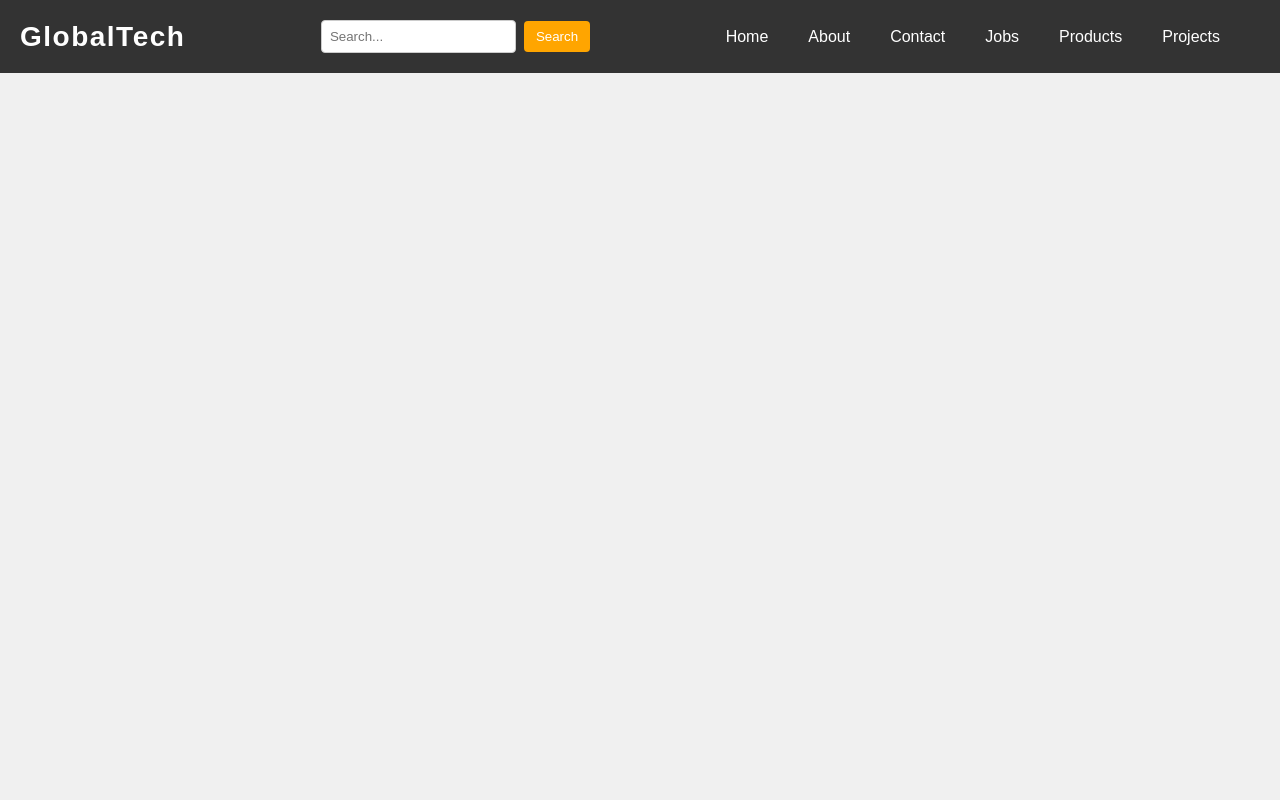
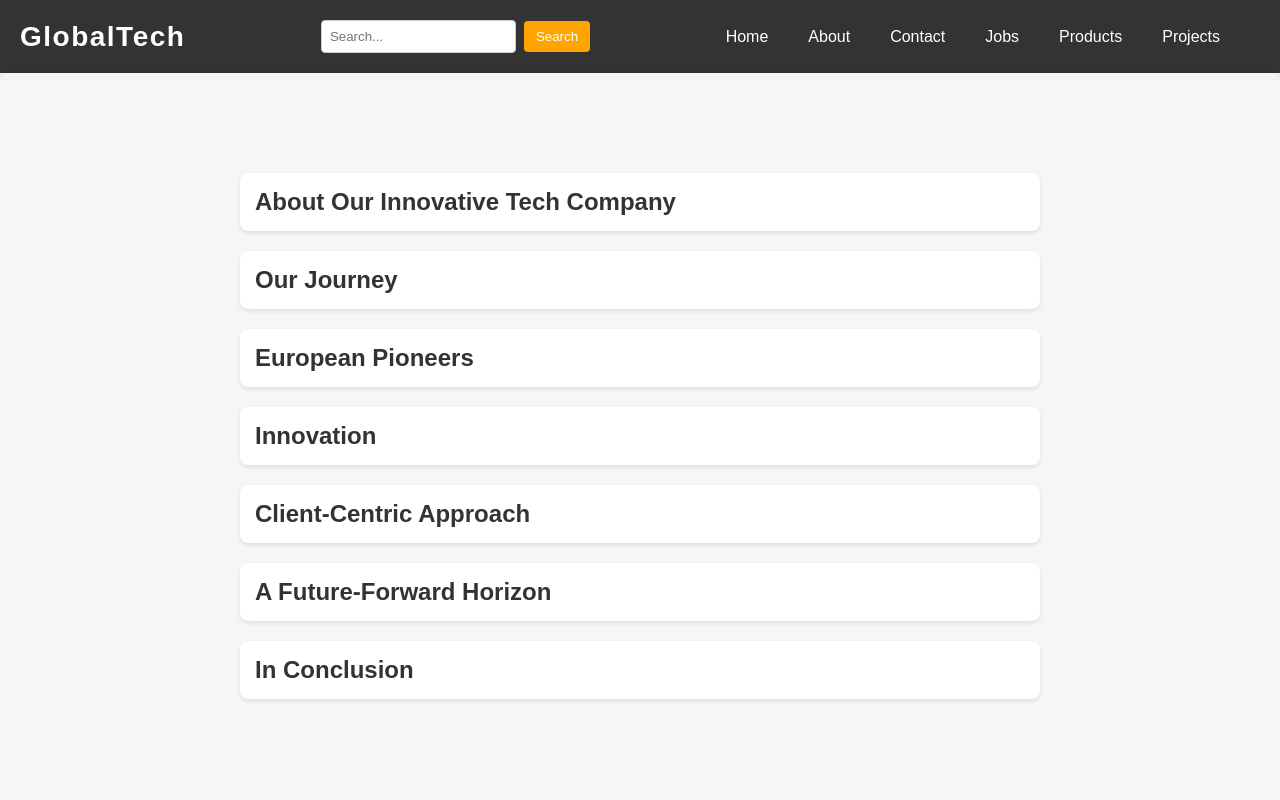
Before and after one commit to Shotiko11/NextApp, a Next.js app: page /about in a window 1280 px wide. Shown: the top 800 px of the page. Built offline with nearby package versions, Linux system fonts and the light colour scheme.

Commit message:
About Page finished

```diff
--- /dev/null
+++ b/src/cssfiles/About.css
@@ -0,0 +1,49 @@
+/* About.css */
+
+.container {
+    display: flex;
+    flex-direction: column;
+    align-items: center;
+    padding: 50px;
+    background-color: #f4f6f8;
+    border-radius: 10px;
+    box-shadow: 0px 4px 6px rgba(0, 0, 0, 0.1);
+    height: 782px;
+  }
+
+  .content {
+    width: 100%;
+    max-width: 800px;
+    margin-top: 30px;
+  }
+
+  h2 {
+    cursor: pointer;
+    background-color: #ffffff;
+    color: #333;
+    padding: 15px;
+    border-radius: 8px;
+    margin: 20px 0;
+    font-size: 24px;
+    font-weight: 600;
+    transition: background-color 0.3s, box-shadow 0.3s;
+    box-shadow: 0px 2px 4px rgba(0, 0, 0, 0.1);
+  }
+
+  h2:hover {
+    background-color: #f9f9f9;
+    box-shadow: 0px 4px 6px rgba(0, 0, 0, 0.1);
+  }
+
+  p {
+    padding: 20px;
+    border-radius: 8px;
+    background-color: #ffffff;
+    margin: 0;
+    margin-top: 10px;
+    color: #555;
+    font-size: 18px;
+    line-height: 1.6;
+    box-shadow: 0px 2px 4px rgba(0, 0, 0, 0.1);
+    border: 1px solid #e0e0e0;
+  }
--- a/src/pages/about.js
+++ b/src/pages/about.js
@@ -1,10 +1,55 @@
-import OnlyHeader from '@/app/OnlyHeader'
-import React from 'react'
+import OnlyHeader from '@/app/OnlyHeader';
+import React, { useState } from 'react';
+import '../cssfiles/About.css'
 
-const about = () => {
+
+const About = () => {
+  const [paragraphVisibility, setParagraphVisibility] = useState({
+    innovative: false,
+    journey: false,
+    pioneers: false,
+    innovation: false,
+    clientCentric: false,
+    futureForward: false,
+    conclusion: false,
+  });
+
+  const toggleParagraph = (paragraphKey) => {
+    setParagraphVisibility((prevVisibility) => ({
+      ...prevVisibility,
+      [paragraphKey]: !prevVisibility[paragraphKey],
+    }));
+  };
+
   return (
-      <OnlyHeader/>
-  )
-}
+    <div>
+    <OnlyHeader />
+    <div className="container">
+      <div className="content">
+        <h2 onClick={() => toggleParagraph('innovative')}>About Our Innovative Tech Company</h2>
+        {paragraphVisibility.innovative && <p>At the forefront of technological advancement in Europe since its inception in 2016, [Company Name] has been redefining the landscape of innovation and digital transformation. With a profound commitment to excellence and a relentless pursuit of groundbreaking solutions, we have solidified our position as a leader in the tech industry.</p>}
 
-export default about
+        <h2 onClick={() => toggleParagraph('journey')}>Our Journey</h2>
+        {paragraphVisibility.journey && <p>Our journey began in 2016 with a vision to bridge the gap between cutting-edge technology and real-world applications. Over the years, we have transformed challenges into opportunities, and barriers into bridges, all while consistently pushing the boundaries of what is possible. Through a combination of expertise, creativity, and a dedicated team, we have pioneered solutions that drive growth, efficiency, and impact for businesses across various sectors.</p>}
+
+        <h2 onClick={() => toggleParagraph('pioneers')}>European Pioneers</h2>
+        {paragraphVisibility.pioneers && <p>Based in the heart of Europe, [Company Name] is proud to call this diverse and dynamic continent our home. Our European roots have not only provided us with a rich tapestry of cultures and ideas but have also enabled us to cultivate a global perspective. From bustling metropolises to quaint countryside, our presence resonates across borders as we collaborate with partners, clients, and talents from all corners of the world.</p>}
+
+        <h2 onClick={() => toggleParagraph('innovation')}>Innovation</h2>
+        {paragraphVisibility.innovation && <p>Innovation is more than a buzzword for us {"-"} {" it's"} ingrained in our DNA. Our dedicated research and development teams work tirelessly to anticipate industry trends and develop solutions that stay ahead of the curve. From groundbreaking software applications to revolutionary hardware implementations, our innovation engine is fueled by the curiosity to explore the uncharted and the courage to challenge the status quo.</p>}
+
+        <h2 onClick={() => toggleParagraph('clientCentric')}>Client-Centric Approach</h2>
+        {paragraphVisibility.clientCentric && <p>Our success story {"wouldn't"} be complete without our valued clients. We view every project as an opportunity to make a difference, partnering closely with our clients to understand their unique needs and aspirations. By tailoring our solutions to align with their goals, we do not just meet expectations {"–"} we exceed them. Our commitment to excellence has earned us a reputation as a trusted partner, helping businesses thrive in the digital age.</p>}
+
+        <h2 onClick={() => toggleParagraph('futureForward')}>A Future-Forward Horizon</h2>
+        {paragraphVisibility.futureForward && <p>As we look ahead, our vision remains unwavering: to continue shaping the future through innovation, collaboration, and relentless dedication. With a focus on sustainability, inclusivity, and transformative technologies, we are poised to make an even greater impact on industries, communities, and lives.</p>}
+
+        <h2 onClick={() => toggleParagraph('conclusion')}>In Conclusion</h2>
+        {paragraphVisibility.conclusion && <p>Join us on this exciting journey as we pave the way for a future where technology knows no limits, and possibilities are endless. Feel free to ask any questions.. search us on facebook and on instagram</p>}
+      </div>
+    </div>
+    </div>
+  );
+};
+
+export default About;
--- a/src/pages/contact.js
+++ b/src/pages/contact.js
@@ -1,10 +1,10 @@
 import OnlyHeader from '@/app/OnlyHeader'
 import React from 'react'
 
-const contact = () => {
+const Contact = () => {
   return (
     <OnlyHeader />
   )
 }
 
-export default contact
+export default Contact
--- a/src/pages/products.js
+++ b/src/pages/products.js
@@ -1,10 +1,10 @@
 import OnlyHeader from '@/app/OnlyHeader'
 import React from 'react'
 
-const products = () => {
+const Products = () => {
   return (
     <OnlyHeader />
   )
 }
 
-export default products
+export default Products
--- a/src/pages/projcts.js
+++ b/src/pages/projcts.js
@@ -1,10 +1,10 @@
 import OnlyHeader from '@/app/OnlyHeader'
 import React from 'react'
 
-const projcts = () => {
+const Projcts = () => {
   return (
     <OnlyHeader />
   )
 }
 
-export default projcts
+export default Projcts
```
